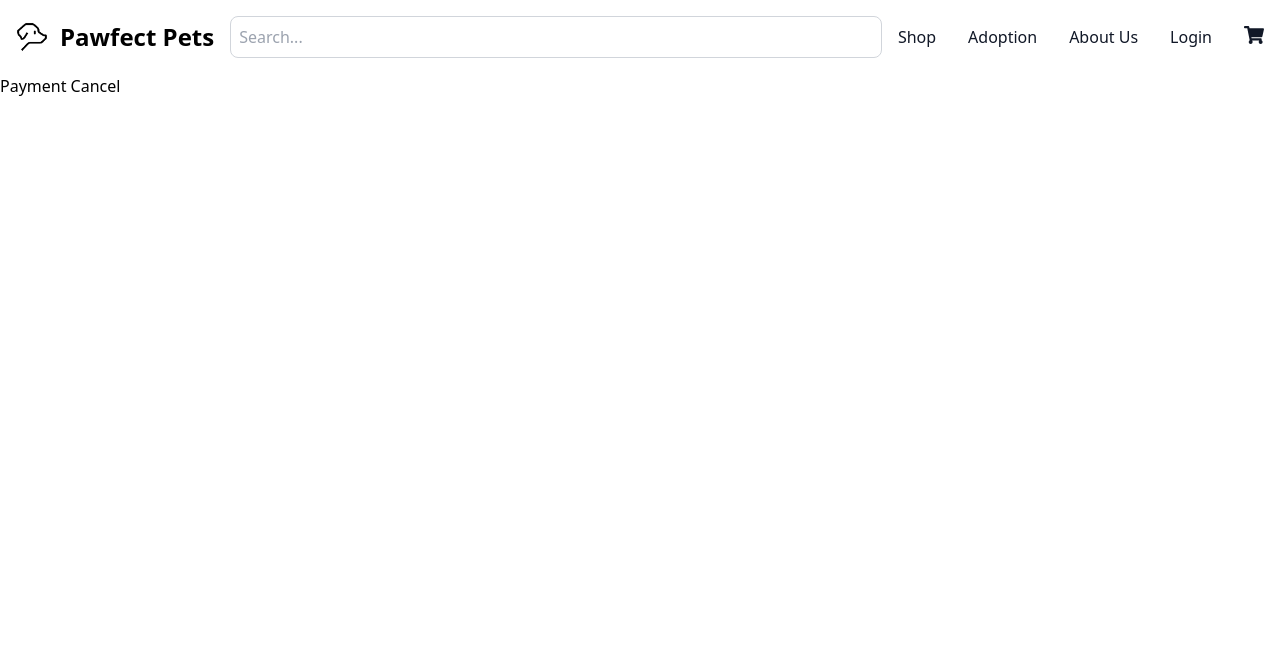
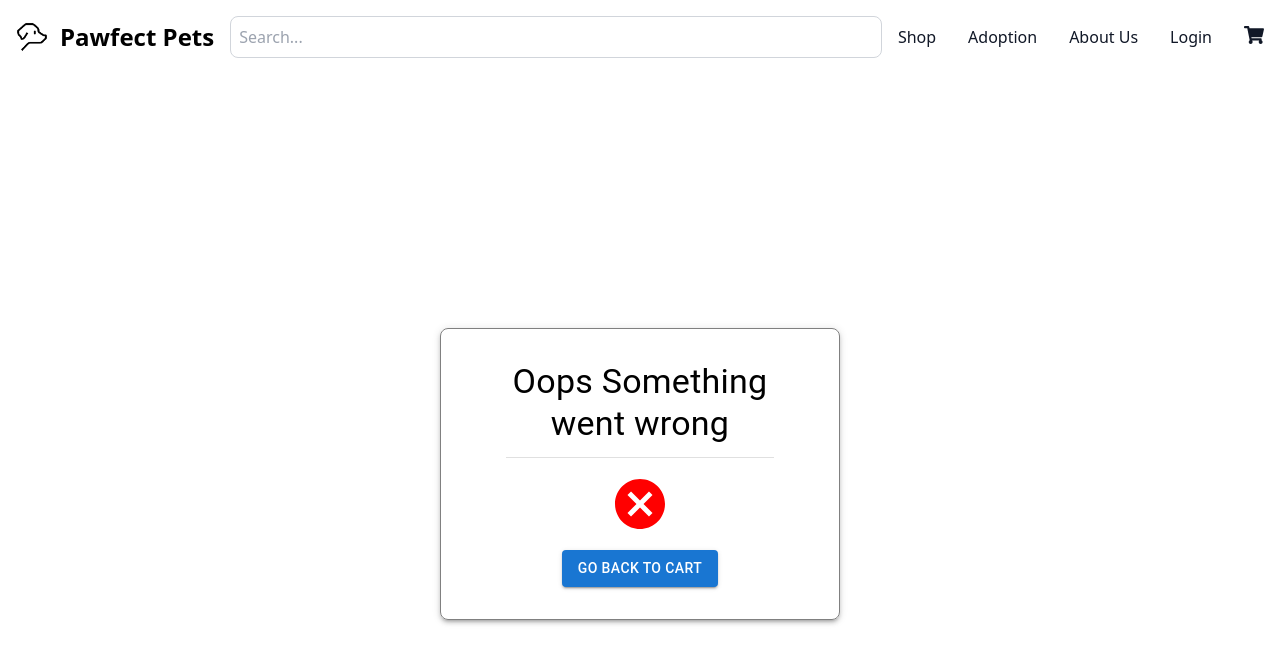
Before and after one commit to diyakhadgi/Pawfect-Pets, a React (Vite) app in the folder frontend/: page /cancel in a window 1280 px wide. Shown: the top 664 px of the page. Built offline with nearby package versions, Linux system fonts and the light colour scheme.

Commit message:
Made Cancel Page

```diff
--- a/frontend/src/pages/payment/Cancel.jsx
+++ b/frontend/src/pages/payment/Cancel.jsx
@@ -1,11 +1,47 @@
-import React from 'react'
-import Navbar from '../../components/Navbar'
+import Box from '@mui/material/Box';
+import Navbar from '../../components/Navbar';
+import { Button, Container, Divider, Typography } from '@mui/material';
+import CancelIcon from '@mui/icons-material/Cancel';
+import { Link } from 'react-router-dom';
 
 function Cancel() {
   return (
     <>
-      <Navbar/>
-      Payment Cancel
+      <Navbar />
+      <Container
+        sx={{
+          display: "flex",
+          justifyContent: "center",
+          alignItems: "center",
+          minHeight: "100vh",
+          overflow: "hidden", // Prevents scrolling
+          padding: 0, // Removes any default padding that could cause overflow
+          boxSizing: "border-box"
+        }}
+      >
+        <Box
+          display="flex"
+          flexDirection="column"
+          justifyContent="center"
+          alignItems="center"
+          width="100%"
+          maxWidth="400px"
+          p={4}
+          textAlign="center"
+          border="1px solid grey"
+          borderRadius="8px"
+          boxShadow={3}
+        >
+          <Typography variant="h4" gutterBottom>
+            Oops Something went wrong
+          </Typography>
+          <Divider style={{ width: '80%', margin: '' }} />
+          <CancelIcon sx={{ color: 'red', fontSize: 60, mt: 2, mb: 2 }} />
+          <Button variant="contained" component={Link} to="/cart">
+            Go back to cart
+          </Button>
+        </Box>
+      </Container>
     </>
   )
 }
```
